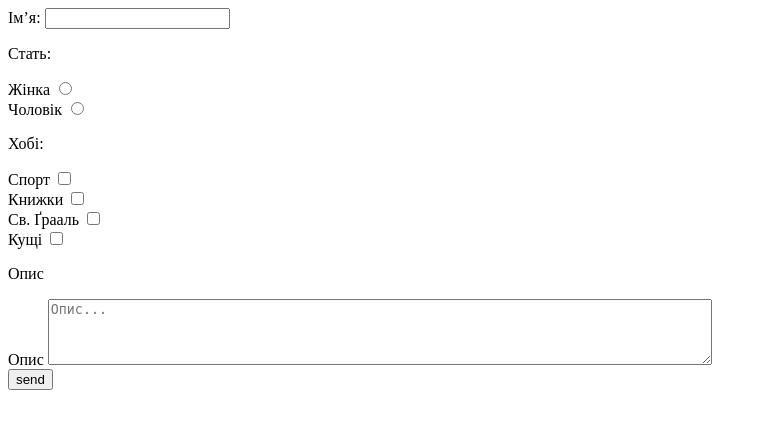
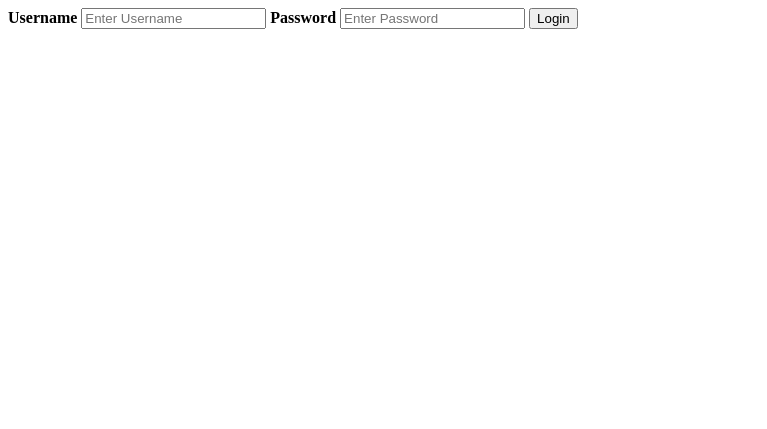
Before and after one commit to anya-marushchak/Business-card, a Flask app: template learning-module-9/templates/test.html in a window 1280 px wide. Shown: the top 429 px of the page, without its empty margins (0-767 px from the left). Run offline with Flask 2, Linux system fonts and the light colour scheme; the template is opened without the code that fills it, so the values that code supplies are empty.

Commit message:
Edit file

```diff
--- a/Business-card/templates/child-2.html
+++ b/Business-card/templates/child-2.html
@@ -1,9 +1,3 @@
-<head>
-    {% extends "parent.html"
-    {% block content %}{% endblock %}
-    <h1>Kontakt</h1>
-</head>
-
 {% extends "parent.html" %}
 {% block content %}
 <ul>
--- a/learning-module-9/templates/test.html
+++ b/learning-module-9/templates/test.html
@@ -1,35 +1,18 @@
 <!DOCTYPE html>
-<html>
-
-    <body>
-        <form>
-            <label for="name">Ім’я: </label>
-            <input type="text" id="name" name="name"><br>
-
-            <p>Стать:</p>
-            <label for="female">Жінка</label>
-            <input type="radio" id="female" name="gender" value="female"><br>
-
-            <label for="male">Чоловік</label>
-            <input type="radio" id="male" name="gender" value="male"><br>
-
-            <p>Хобі:</p>
-            <label for="Спорт">Спорт</label>
-            <input type="checkbox" id="sport" name="interests" value="sport"><br>
-
-            <label for="Спорт">Книжки</label>
-            <input type="checkbox" id="books" name="interests" value="books"><br>
-            <label for="graal">Св. Ґрааль </label>
-            <input type="checkbox" id="graal" name="interests" value="graal"><br>
-            <label for="shrubber">Кущі</label>
-            <input type="checkbox" id="shrubber" name="interests" value="shrubber"><br>
-
-            <p>Опис</p>
-            <label for="description">Опис</label>
-            <textarea cols=80 rows=4 type="textbox" id="description" name="description" placeholder="Опис..."></textarea><br>
-
-            <input type="submit" value="send">
-          </form>
-    </body>
-
+<html lang="en">
+<head>
+  <meta charset="UTF-8">
+  <title>Вхід</title>
+</head>
+<body>
+ <form>
+ <div class="container">
+  <label for="username"><b>Username</b></label>
+  <input type="text" placeholder="Enter Username" name="username" required>
+  <label for="password"><b>Password</b></label>
+  <input type="password" placeholder="Enter Password" name="password" required>
+  <button type="submit">Login</button>
+ </div>
+</form>
+</body>
 </html>
```
Also changed, not shown: Business-card/templates/child-1.html (+0 -8 lines), learning-module-9/templates/test-2.html (renamed from learning-module-9/templates/child-2.html).
